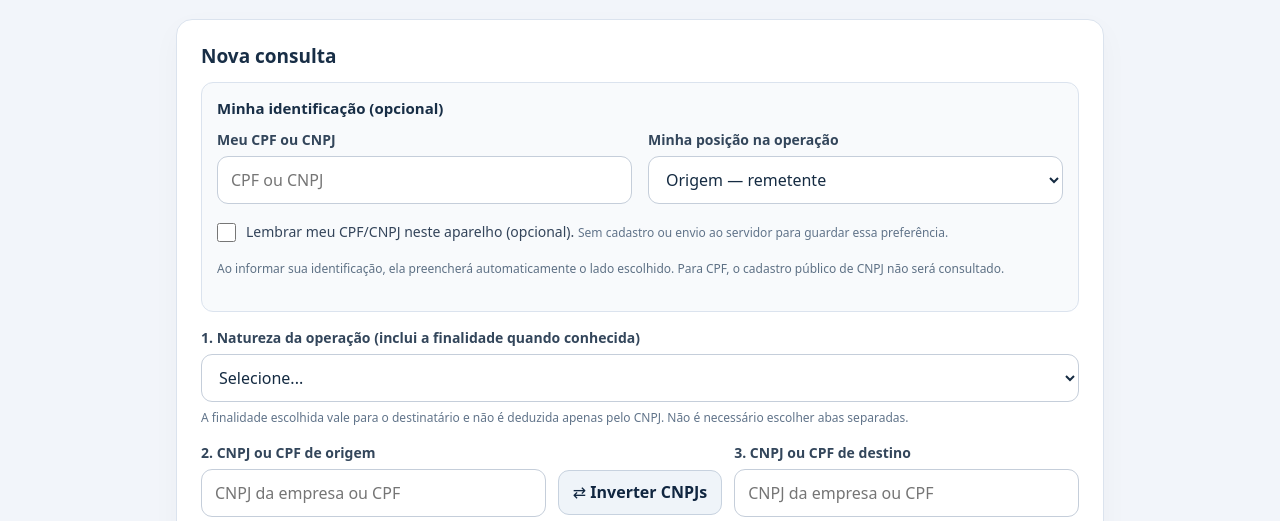
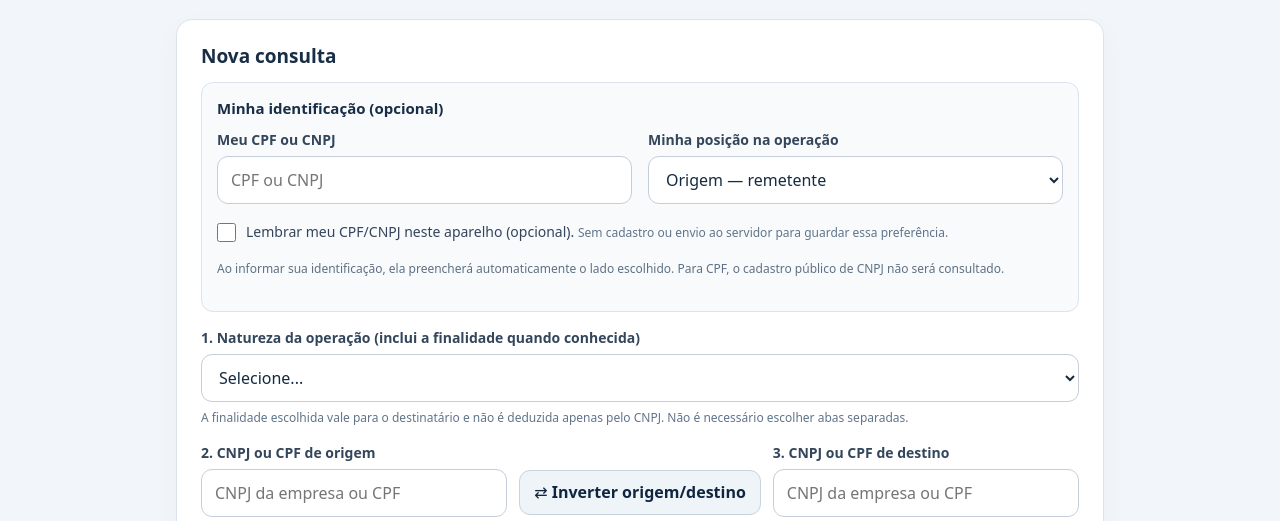
Before and after one commit to FORTEATACAREJO/FORTECOMPANNY, a website: page cfop-public-site/index.html in a window 1280 px wide. Shown: the part 260-781 px from the top of the page. Drawn offline with Linux system fonts and the light colour scheme.

Commit message:
ui(cfop): identificar inversao de CPF ou CNPJ para ambos os lados

```diff
--- a/cfop-public-site/index.html
+++ b/cfop-public-site/index.html
@@ -124,7 +124,7 @@ footer{font-size:12px;text-align:center;color:#6a7b8d;padding:15px 12px 35px}
     <input id="fromCnpj" inputmode="text" autocomplete="off" autocapitalize="characters" maxlength="22" placeholder="CNPJ da empresa ou CPF" required>
     <small>Quem envia a mercadoria</small>
    </div>
-   <button id="swapCnpj" type="button" class="secondary swap-cnpj" title="Trocar remetente e destinatário" aria-label="Inverter CNPJs de origem e destino">⇄ Inverter CNPJs</button>
+   <button id="swapCnpj" type="button" class="secondary swap-cnpj" title="Trocar remetente e destinatário" aria-label="Inverter CPF ou CNPJ de origem e destino">⇄ Inverter origem/destino</button>
    <div class="field"><label for="toCnpj">3. CNPJ ou CPF de destino</label>
     <input id="toCnpj" inputmode="text" autocomplete="off" autocapitalize="characters" maxlength="22" placeholder="CNPJ da empresa ou CPF" required>
     <small>Quem recebe ou compra a mercadoria</small>
```
